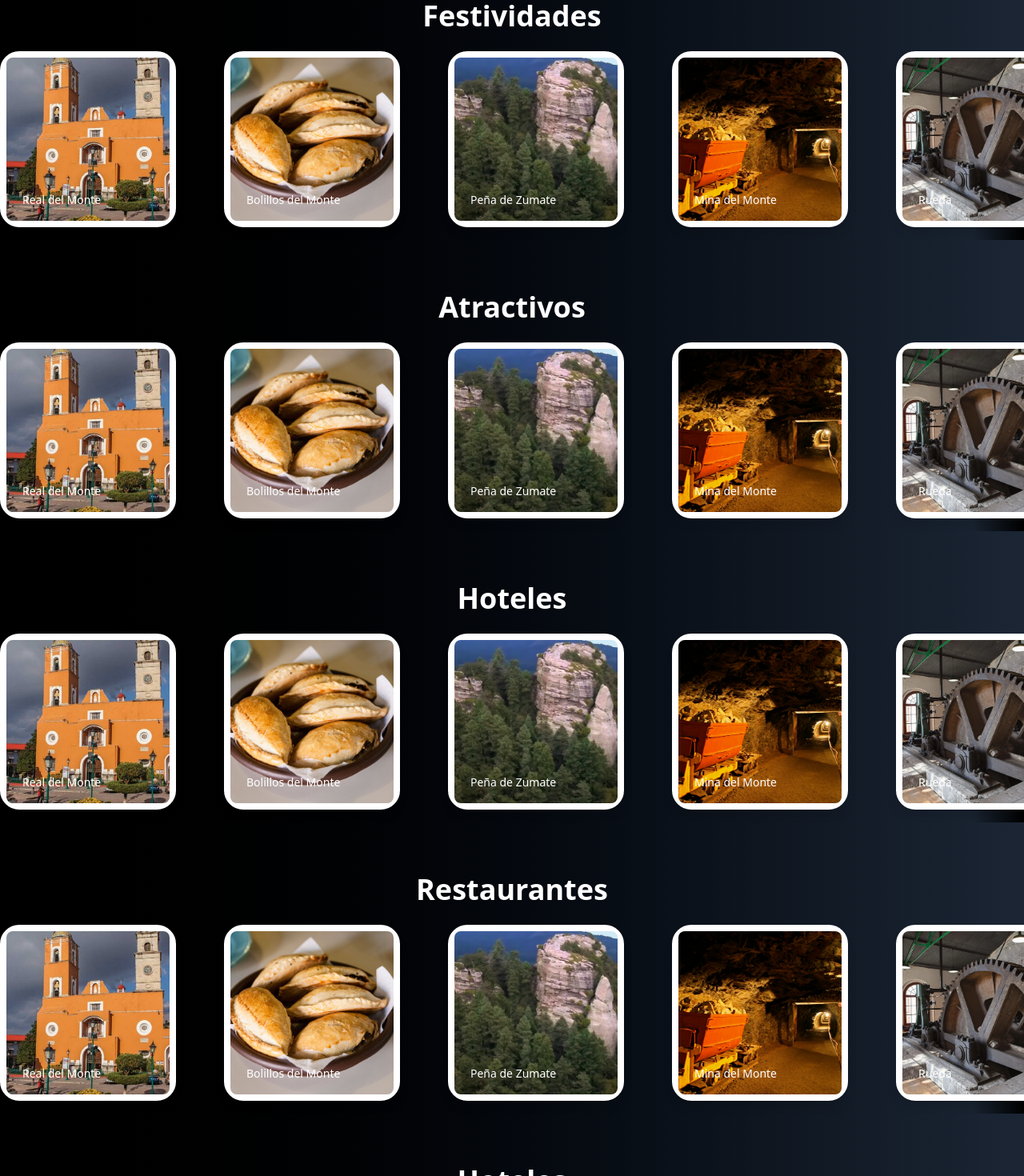
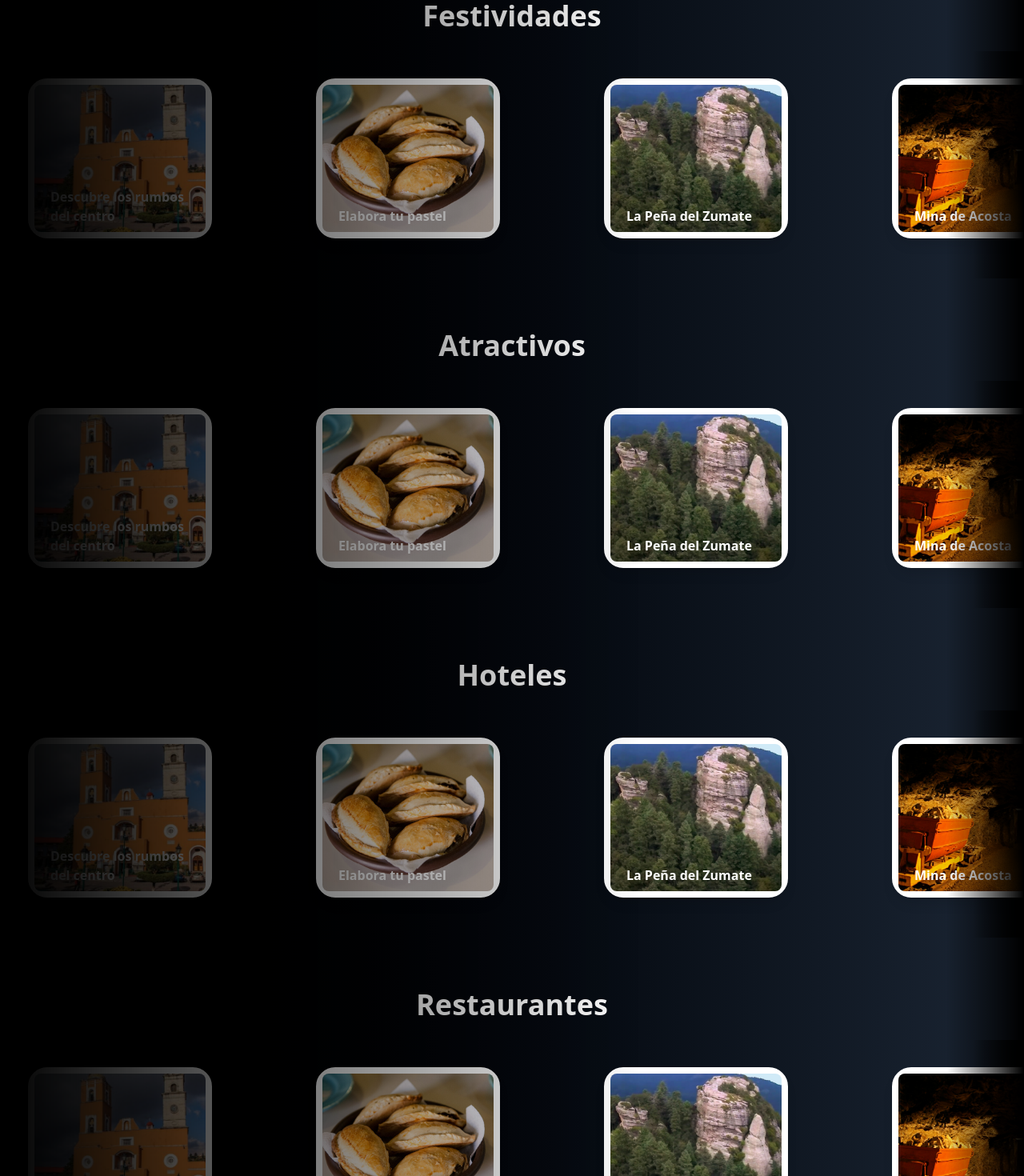
Before and after one commit to JoseMtz02/LandingRDM, a React (Vite) app: page / in a window 1280 px wide. Shown: the top 1470 px of the page at 80% size. Built offline with nearby package versions, Linux system fonts and the light colour scheme.

Commit message:
arreglando detalles

```diff
--- a/src/components/shared/Slider.tsx
+++ b/src/components/shared/Slider.tsx
@@ -27,9 +27,9 @@ const FadeSlider: React.FC<FadeSliderProps> = ({
   speed = 600,
 }) => {
   return (
-    <div className="w-full bg-gradient-to-bl ">
+    <div className="w-full ">
       <h2 className="text-white text-4xl font-bold mb-6 text-center">{title}</h2>
-      <div className="relative w-full">
+      <div className="relative w-full pt-6 pb-6">
         <Swiper
           modules={[Navigation]}
           direction="horizontal"
@@ -43,14 +43,14 @@ const FadeSlider: React.FC<FadeSliderProps> = ({
         >
           {images.map((image) => (
             <SwiperSlide key={image.id}>
-              <div className="w-[220px] h-[220px] bg-gray-800 flex-shrink-0 snap-center relative border-8 border-white rounded-3xl shadow-lg">
+              <div className="w-[230px] h-[200px] relative border-8 border-white rounded-3xl shadow-lg">
                 <img
                   src={image.src}
                   alt={image.alt}
                   className="w-full h-full object-cover rounded-lg"
                   onDragStart={(e) => e.preventDefault()}
                 />
-                <span className="absolute bottom-3 left-3 text-white text-sm font-medium px-2 py-1 rounded">
+                <span className="absolute bottom-2 left-3 text-white px-2 font-semibold">
                   {image.label}
                 </span>
               </div>
@@ -66,7 +66,7 @@ const FadeSlider: React.FC<FadeSliderProps> = ({
               touch-action: pan-x;
             }
             .swiper-slide {
-              width: 220px !important;
+              width: 300px !important;
               height: 220px !important;
               display: flex;
               justify-content: center;
--- a/src/views/section-sliders/SlidersSection.tsx
+++ b/src/views/section-sliders/SlidersSection.tsx
@@ -3,20 +3,23 @@ import FadeSlider from '../../components/shared/Slider';
 
 const SlidersPage: React.FC = () => {
   const sharedImages = [
-    { id: 1, src: '/images/RealMonte2.jpg', alt: 'Real Monte', label: 'Real del Monte' },
-    { id: 2, src: '/images/BolillosDelMonte.jpg', alt: 'Bolillos', label: 'Bolillos del Monte' },
-    { id: 3, src: '/images/PeñaZumate.jpeg', alt: 'Peña Zumate', label: 'Peña de Zumate' },
-    { id: 4, src: '/images/minardm.jpg', alt: 'Mina', label: 'Mina del Monte' },
-    { id: 6, src: '/images/ruedardm.jpg', alt: 'Rueda', label: 'Rueda' },
-    { id: 7, src: '/images/UniversidadMonte.jpg', alt: 'Universidad Monte', label: 'Universidad del Monte' },
-    { id: 8, src: '/images/Callejon.jpg', alt: 'Callejon', label: 'Callejon del Monte' },
+    { id: 1, src: '/images/RealMonte2.jpg', alt: 'Real Monte', label: 'Descubre los rumbos del centro' },
+    { id: 2, src: '/images/BolillosDelMonte.jpg', alt: 'Bolillos', label: 'Elabora tu pastel' },
+    { id: 3, src: '/images/PeñaZumate.jpeg', alt: 'Peña Zumate', label: 'La Peña del Zumate' },
+    { id: 4, src: '/images/minardm.jpg', alt: 'Mina', label: 'Mina de Acosta' },
+    { id: 6, src: '/images/ruedardm.jpg', alt: 'Rueda', label: 'Mina La Dificultad' },
+    { id: 7, src: '/images/UniversidadMonte.jpg', alt: 'Universidad Monte', label: 'Museo Casa Grande' },
+    { id: 8, src: '/images/Callejon.jpg', alt: 'Callejon', label: 'Callejon de los artistas' },
     { id: 9, src: '/images/CascadaBandola.png', alt: 'Cascada de Bandola', label: 'Cascada de Bandola' },
-    { id: 10, src: '/images/ArtesaniasMonte.jpg', alt: 'Artesianias Monte', label: 'Artesanias del Monte' },
+    { id: 10, src: '/images/ArtesaniasMonte.jpg', alt: 'Artesianias Monte', label: 'Compra artesanía y productos regionales' },
   ];
 
   return (
-      <div className=" bg-gradient-to-r from-black via-gray-800 via-105% to-gray-700 top-10% to-black">
-          <section className="mb-16">
+      <div className="bg-gradient-to-r from-black via-gray-800 via-105% to-gray-500 top-10% to-black relative">
+          <div className="absolute inset-y-0 left-0 w-200 bg-gradient-to-r from-black to-transparent z-10 pointer-events-none"></div>
+          <div className="absolute inset-y-0 right-0 w-24 bg-gradient-to-l from-black to-transparent z-10 pointer-events-none"></div>
+
+          <section className="mb-16 relative">
         <FadeSlider
           title="Festividades"
           images={sharedImages}
@@ -26,8 +29,7 @@ const SlidersPage: React.FC = () => {
         />
       </section>
 
-      {/* Sección Atractivos */}
-      <section className="mb-16">
+      <section className="mb-16 relative">
         <FadeSlider
           title="Atractivos"
           images={sharedImages}
@@ -37,8 +39,7 @@ const SlidersPage: React.FC = () => {
         />
       </section>
 
-      {/* Sección Hoteles (primera) */}
-      <section className="mb-16">
+      <section className="mb-16 relative">
         <FadeSlider
           title="Hoteles"
           images={sharedImages}
@@ -48,8 +49,7 @@ const SlidersPage: React.FC = () => {
         />
       </section>
 
-      {/* Sección Restaurantes */}
-      <section className="mb-16">
+      <section className="mb-16 relative">
         <FadeSlider
           title="Restaurantes"
           images={sharedImages}
@@ -59,8 +59,7 @@ const SlidersPage: React.FC = () => {
         />
       </section>
 
-      {/* Sección Hoteles (segunda) */}
-      <section>
+      <section className="relative">
         <FadeSlider
           title="Hoteles"
           images={sharedImages}
```
